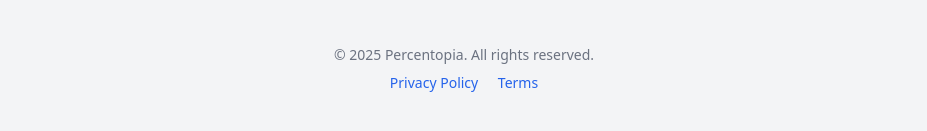
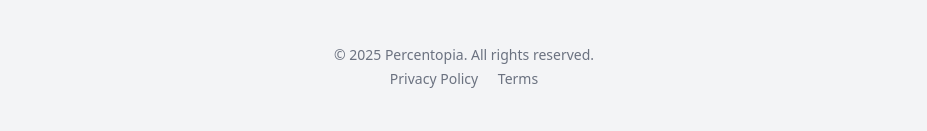
Before and after one commit to PajoHack/percentage-calculator, a plain HTML site: page index.html in a window 1280 px wide. Shown: the part 771-902 px from the top of the page, without its empty margins (176-1103 px from the left). Drawn offline with nearby package versions, Linux system fonts and the light colour scheme.

Commit message:
Add styles to the footer

```diff
--- a/index.html
+++ b/index.html
@@ -106,11 +106,11 @@
   </div>
 
   <footer class="text-center text-sm text-gray-500 mt-auto pt-6">
-    &copy; 2025 Percentopia. All rights reserved.
-    <div class="mt-2">
-      <a href="privacy.html" class="text-blue-600 hover:underline mr-4">Privacy Policy</a>
-      <a href="terms.html" class="text-blue-600 hover:underline">Terms</a>
-    </div>
+      <p class="mb-1">&copy; 2025 Percentopia. All rights reserved.</p>
+      <div class="text-gray-500">
+        <a href="privacy.html" class="hover:text-gray-700 transition-colors duration-200 mr-4">Privacy Policy</a>
+        <a href="terms.html" class="hover:text-gray-700 transition-colors duration-200">Terms</a>
+      </div>
   </footer>
 
   </div> <!-- End of Container -->
```
Also changed, not shown: discount-calculator.html (+5 -4 lines), percentage-change.html (+4 -4 lines), tip-calculator.html (+5 -4 lines), vat-calculator.html (+6 -4 lines).
